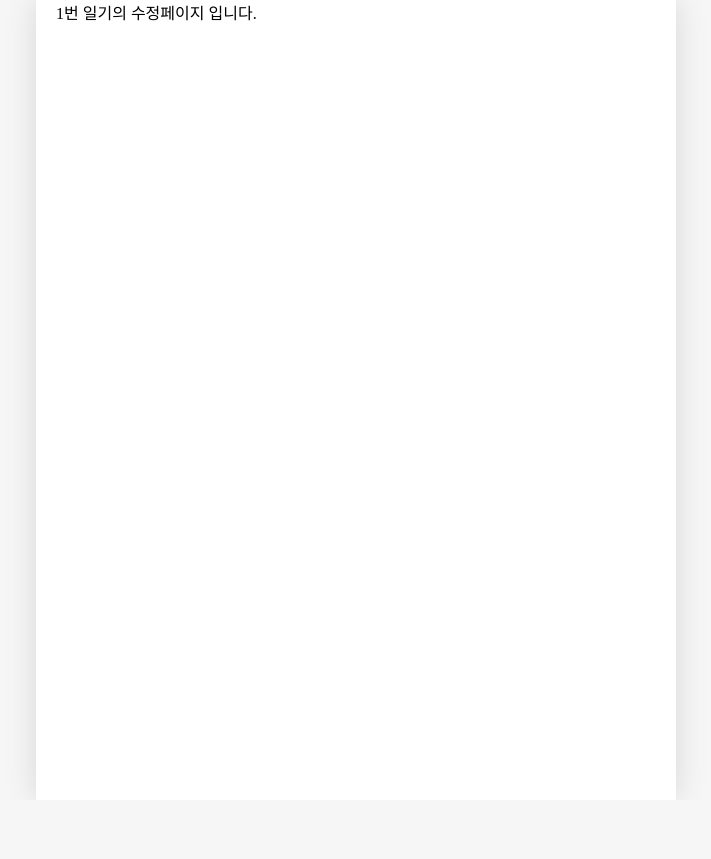
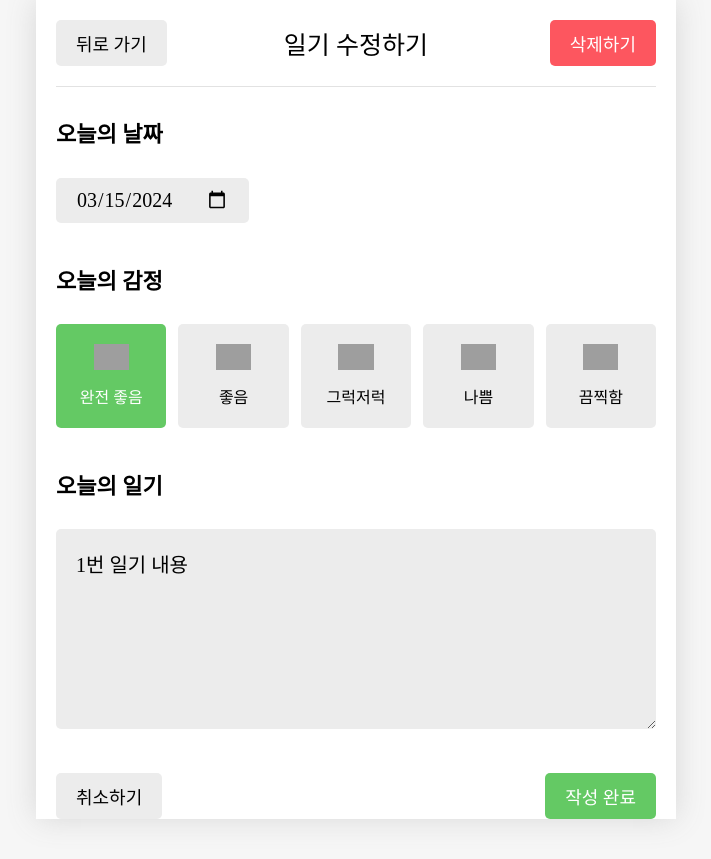
Before and after one commit to Jeongchanyeong/emotion-diary-ver2, a React (Vite) app: page /edit/1 in a window 1280 px wide. Shown: the whole page, without its empty margins (284-995 px from the left). Before the commit the page ends 800 px from the top, so only its background shows below. Built offline with nearby package versions, Linux system fonts and the light colour scheme; grey boxes are pictures that could not be loaded; a web font is replaced by a local one.

Commit message:
Feat/ Edit 페이지 기능 구현 완료

```diff
--- a/src/components/DiaryList.jsx
+++ b/src/components/DiaryList.jsx
@@ -42,6 +42,7 @@
           }}
         />
       </div>
+
       <div className="list_wrapper">
         {sortedData.map((item) => (
           <DiaryItem key={item.id} {...item} />
--- a/src/components/Editor.jsx
+++ b/src/components/Editor.jsx
@@ -2,7 +2,7 @@
 import './Editor.css';
 import EmotionItem from './EmotionItem';
 import Button from './common/Button';
-import { useState } from 'react';
+import { useState, useEffect } from 'react';
 import { useNavigate } from 'react-router-dom';
 const emotionList = [
   { emotionId: 1, emotionName: '완전 좋음' },
@@ -30,8 +30,18 @@
 };
 
 // New와 Edit에서 다루는 컴포넌틍 구조가 동일하지만 버튼을 눌렀을 때 처리하는 로직이 다르므로, 페이지에서 Editor로 onSubmit prop을 넘겨주어 페이지별 기능을 분리한다.
-const Editor = ({ onSubmit }) => {
+const Editor = ({ initData, onSubmit }) => {
   const navigate = useNavigate();
+
+  useEffect(() => {
+    if (initData) {
+      setInput({
+        ...initData,
+        createdDate: new Date(Number(initData.createdDate)),
+      });
+    }
+  }, [initData]);
+
   const [input, setInput] = useState({
     createdDate: new Date(),
     emotionId: 3,
--- a/src/pages/Edit.jsx
+++ b/src/pages/Edit.jsx
@@ -1,9 +1,71 @@
-import React from 'react';
-import { useParams } from 'react-router-dom';
+import React, { useState } from 'react';
+import { Navigate, useParams } from 'react-router-dom';
+import Header from '../components/common/Header';
+import Button from '../components/common/Button';
+import Editor from '../components/Editor';
+import { useNavigate } from 'react-router-dom';
+import { DiaryDispatchContext, DiaryStateContext } from '../App';
+import { useEffect, useContext } from 'react';
 
 const Edit = () => {
+  const [currentDiaryItem, setCurrentDiaryItem] = useState();
+  const { onDelete, onUpdate } = useContext(DiaryDispatchContext);
+  const data = useContext(DiaryStateContext);
+
+  const navigate = useNavigate();
   const params = useParams();
-  return <div>{params.id}번 일기의 수정페이지 입니다.</div>;
+
+  useEffect(() => {
+    const currentDirayItem = data.find(
+      (item) => String(item.id) === String(params.id)
+    );
+    if (!currentDirayItem) {
+      window.alert('존재하지 않는 일기입니다.');
+      navigate('/', { replace: true });
+    }
+
+    setCurrentDiaryItem(currentDirayItem);
+  }, [params.id, data]);
+
+  const onClickDelete = () => {
+    if (
+      window.confirm(
+        '일기를 정말 삭제하시겠습니까? (일기는 다시 복구되지 않습니다.)'
+      )
+    ) {
+      // 일기 삭제 로직
+      onDelete(params.id);
+      navigate('/', { replace: true });
+    }
+    {
+      // 일기 삭제되지 않았음
+    }
+  };
+
+  const onSubmit = (input) => {
+    if (window.confirm('일기를 수정하시겠습니까?')) {
+      onUpdate(
+        params.id,
+        input.createdDate.getTime(),
+        input.emotionId,
+        input.content
+      );
+      navigate('/', { replace: true });
+    }
+  };
+
+  return (
+    <div>
+      <Header
+        leftChild={<Button text={'뒤로 가기'} onClick={() => navigate(-1)} />}
+        rightChild={
+          <Button text={'삭제하기'} type={'NEGATIVE'} onClick={onClickDelete} />
+        }
+        title={'일기 수정하기'}
+      />
+      <Editor initData={currentDiaryItem} onSubmit={onSubmit} />
+    </div>
+  );
 };
 
 export default Edit;
```
